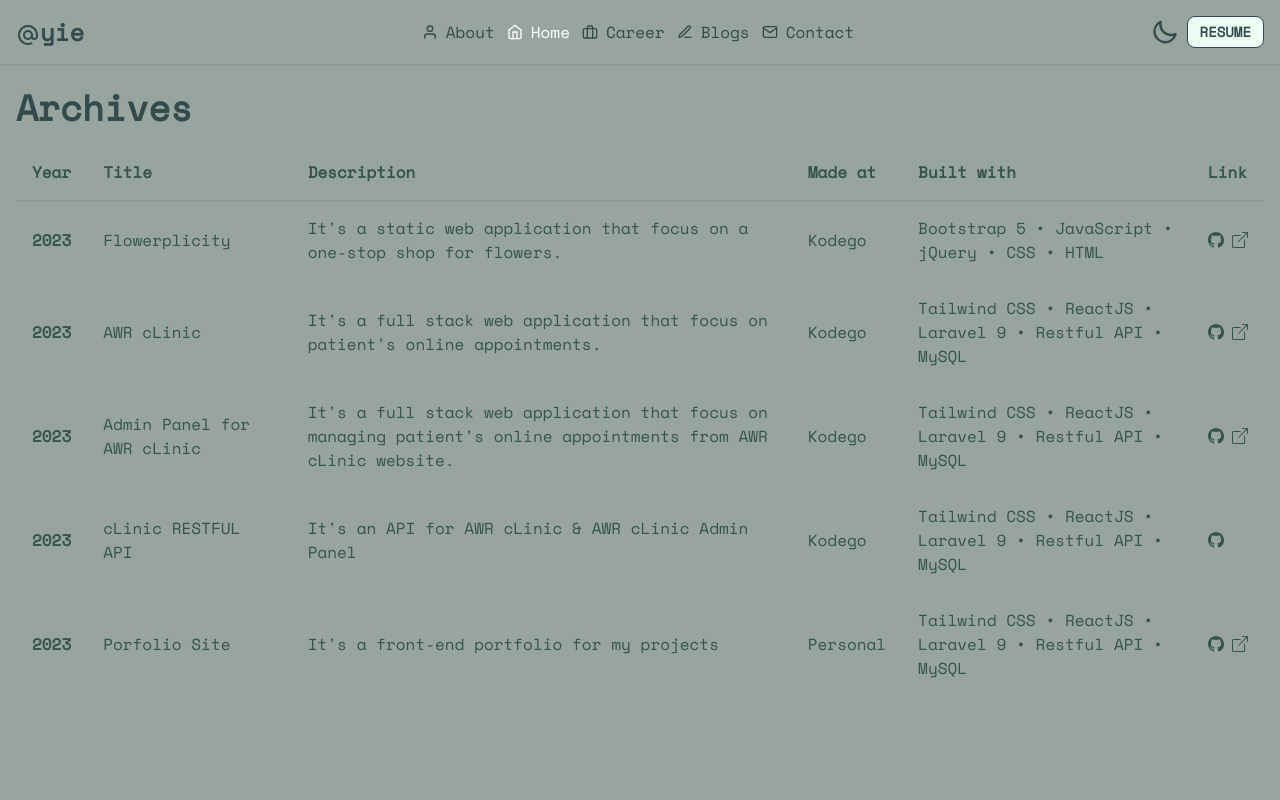
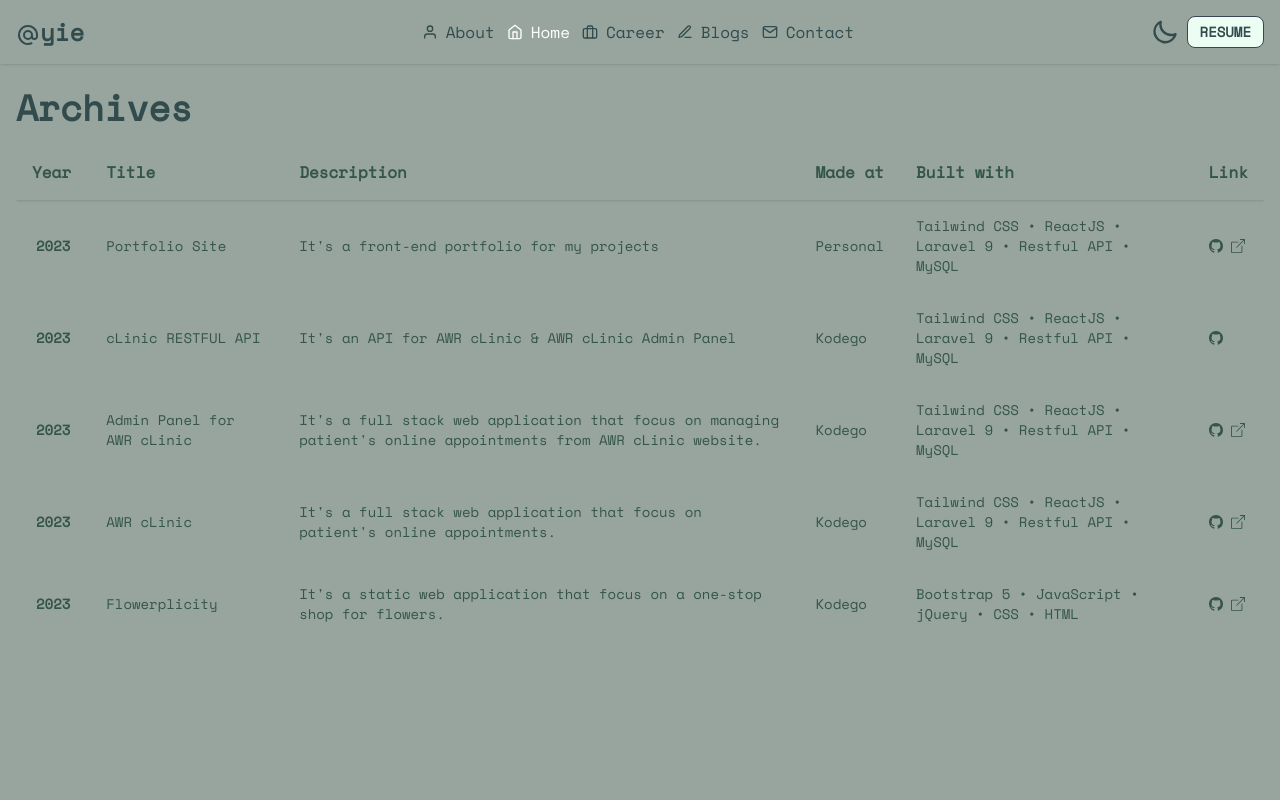
Before and after one commit to ayiezac78/Portfolio-Website, a React (Vite) app: page /portfolio in a window 1280 px wide. Shown: the top 800 px of the page. Built offline with nearby package versions, Linux system fonts and the light colour scheme.

Commit message:
fixing margin and padding on the table

```diff
--- a/src/components/Cards.jsx
+++ b/src/components/Cards.jsx
@@ -15,15 +15,11 @@ function createData(year, title, made, built, github_link, proj_link, descriptio
 }
 
 const rows = [
-  createData(2023, <a href="https://flowerplicity.netlify.app/">Flowerplicity</a> , <a href="https://kodego.ph/">Kodego</a>, "Bootstrap 5 • JavaScript • jQuery • CSS • HTML", <a href="https://github.com/ayiezac78/flowerplicity.git" target="_blank"><BsGithub/></a>, <a href="https://flowerplicity.netlify.app/" target='_blank'><BsBoxArrowUpRight/></a>, "It's a static web application that focus on a one-stop shop for flowers."),
-
-  createData(2023, <a href="https://clinicmp2.netlify.app/">AWR cLinic</a> , <a href="https://kodego.ph/">Kodego</a>, "Tailwind CSS • ReactJS • Laravel 9 • Restful API • MySQL", <a href="https://github.com/ayiezac78/clinic.git" target="_blank"><BsGithub/></a>, <a href="https://clinicmp2.netlify.app/" target='_blank'><BsBoxArrowUpRight/></a>, "It's a full stack web application that focus on patient's online appointments."),
-
-  createData(2023, <a href="https://adminawrclinic.netlify.app/">Admin Panel for AWR cLinic</a> , <a href="https://kodego.ph/">Kodego</a>, "Tailwind CSS • ReactJS • Laravel 9 • Restful API • MySQL", <a href="https://github.com/ayiezac78/adminclinic.git" target="_blank"><BsGithub/></a>, <a href="https://adminawrclinic.netlify.app/" target='_blank'><BsBoxArrowUpRight/></a>, "It's a full stack web application that focus on managing patient's online appointments from AWR cLinic website."),
-
-  createData(2023, 'cLinic RESTFUL API', <a href="https://kodego.ph/">Kodego</a>, "Tailwind CSS • ReactJS • Laravel 9 • Restful API • MySQL", <a href="https://github.com/ayiezac78/portfolio.git" target="_blank"><BsGithub/></a>," ", "It's an API for AWR cLinic & AWR cLinic Admin Panel"),
-
-  createData(2023, 'Porfolio Site', 'Personal', "Tailwind CSS • ReactJS • Laravel 9 • Restful API • MySQL", <a href="https://github.com/ayiezac78/portfolio.git" target="_blank"><BsGithub/></a>, <a href="https://ayiezac.netlify.app/" target='_blank'><BsBoxArrowUpRight/></a>, "It's a front-end portfolio for my projects"),
+  createData(2023, <a className='link link-hover' href="https://ayiezac.netlify.app/" target='_blank'>Portfolio Site</a>, 'Personal', "Tailwind CSS • ReactJS • Laravel 9 • Restful API • MySQL", <a href="https://github.com/ayiezac78/portfolio.git" target="_blank"><BsGithub/></a>, <a href="https://ayiezac.netlify.app/" target='_blank'><BsBoxArrowUpRight/></a>, "It's a front-end portfolio for my projects"),
+  createData(2023, 'cLinic RESTFUL API', <a className='link link-hover' href="https://kodego.ph/">Kodego</a>, "Tailwind CSS • ReactJS • Laravel 9 • Restful API • MySQL", <a href="https://github.com/ayiezac78/portfolio.git" target="_blank"><BsGithub/></a>," ", "It's an API for AWR cLinic & AWR cLinic Admin Panel"),
+  createData(2023, <a className='link link-hover' href="https://adminawrclinic.netlify.app/">Admin Panel for AWR cLinic</a> , <a className='link link-hover' href="https://kodego.ph/">Kodego</a>, "Tailwind CSS • ReactJS • Laravel 9 • Restful API • MySQL", <a href="https://github.com/ayiezac78/adminclinic.git" target="_blank"><BsGithub/></a>, <a href="https://adminawrclinic.netlify.app/" target='_blank'><BsBoxArrowUpRight/></a>, "It's a full stack web application that focus on managing patient's online appointments from AWR cLinic website."),
+  createData(2023, <a className='link link-hover' href="https://clinicmp2.netlify.app/">AWR cLinic</a> , <a className='link link-hover' href="https://kodego.ph/">Kodego</a>, "Tailwind CSS • ReactJS • Laravel 9 • Restful API • MySQL", <a href="https://github.com/ayiezac78/clinic.git" target="_blank"><BsGithub/></a>, <a href="https://clinicmp2.netlify.app/" target='_blank'><BsBoxArrowUpRight/></a>, "It's a full stack web application that focus on patient's online appointments."),
+  createData(2023, <a className='link link-hover' href="https://flowerplicity.netlify.app/">Flowerplicity</a> , <a className='link link-hover' href="https://kodego.ph/">Kodego</a>, "Bootstrap 5 • JavaScript • jQuery • CSS • HTML", <a href="https://github.com/ayiezac78/flowerplicity.git" target="_blank"><BsGithub/></a>, <a href="https://flowerplicity.netlify.app/" target='_blank'><BsBoxArrowUpRight/></a>, "It's a static web application that focus on a one-stop shop for flowers."),
 ];
 
 
@@ -55,8 +51,8 @@ export default function BasicTable() {
           </TableHead>
           <TableBody>
             {rows.map((row, index) => (
-              <TableRow key={index}>
-                <TableCell className='text-[#34554B] dark:text-white mr-10' component="th" scope="row">
+              <TableRow key={index} className='hover:bg-[#98B0A8] text-sm'>
+                <TableCell className='text-[#34554B] dark:text-white p-5' component="th" scope="row">
                   {row.year}
                 </TableCell>
                 <TableCell className='text-[#34554B] dark:text-white'>{row.title}</TableCell>
```
